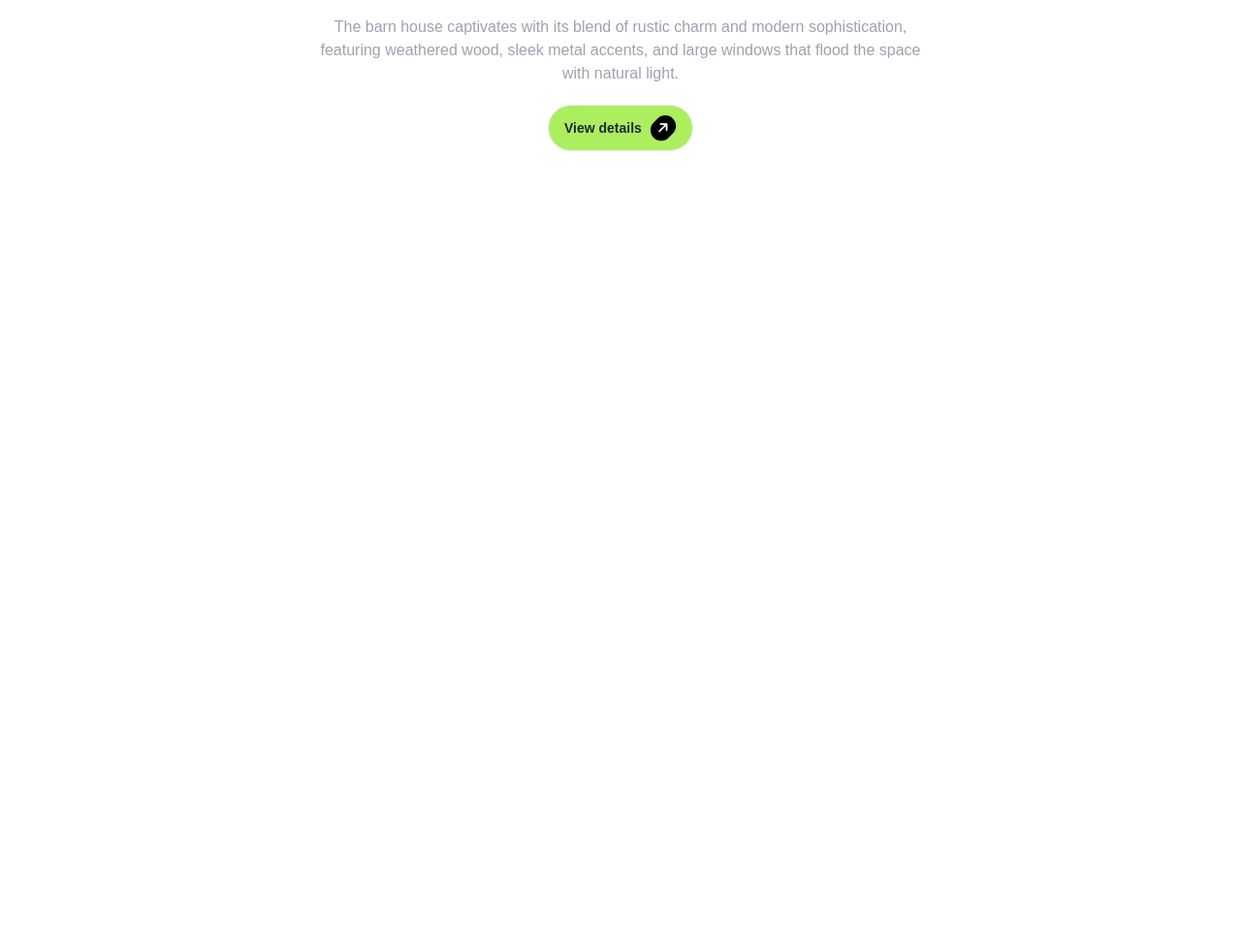
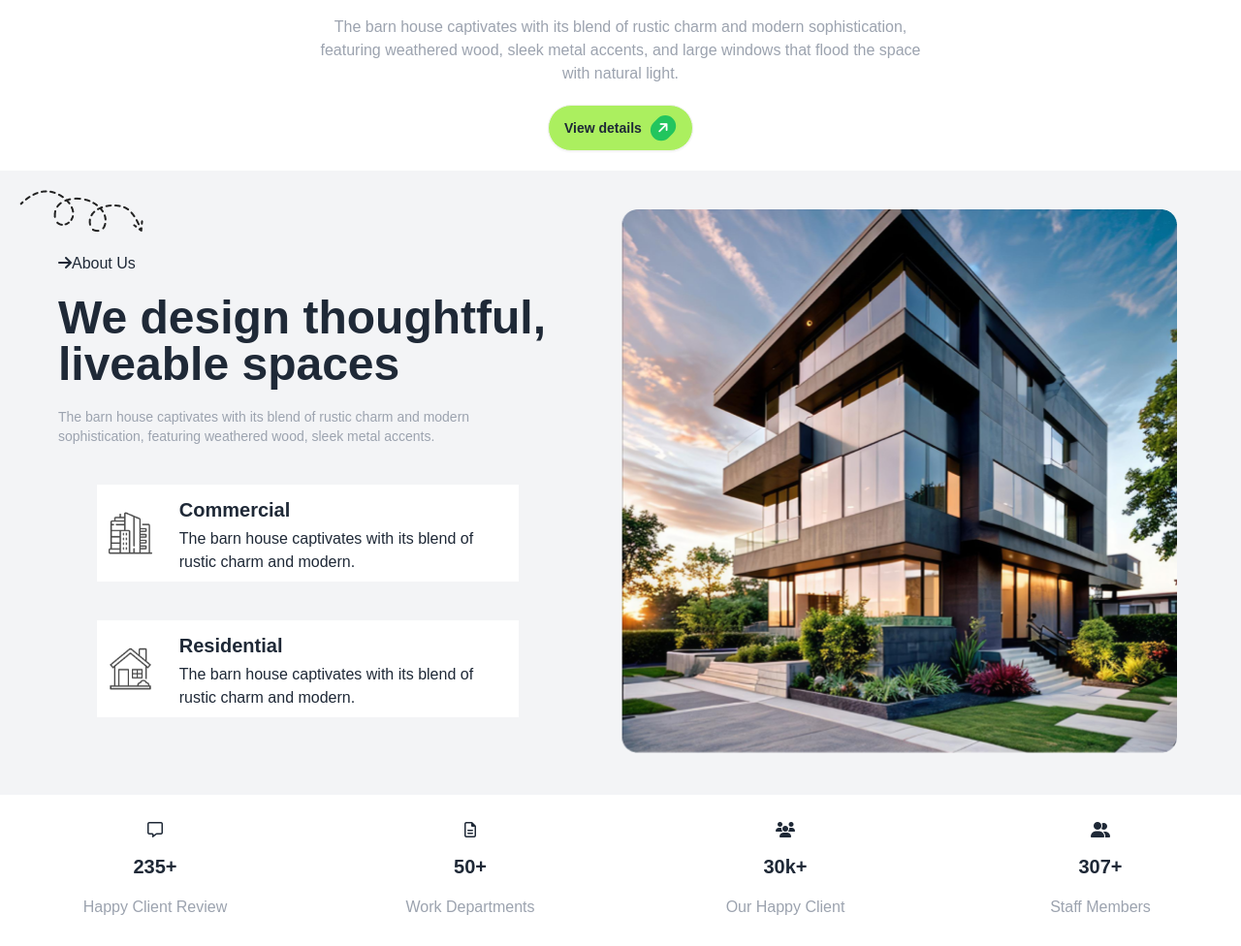
Before and after one commit to hasandevelop24/Assignment-03, a plain HTML site: page index.html in a window 1280 px wide. Shown: the part 538-1514 px from the top of the page at 97% size. Before the commit the page ends 800 px from the top, so only its background shows below. Drawn offline with nearby package versions, Linux system fonts and the light colour scheme.

Commit message:
section2

```diff
--- a/index.html
+++ b/index.html
@@ -38,6 +38,8 @@
 <body class="manrope ">
     <!-- header section  -->
     <header class="container mx-auto ">
+
+        <!-- navbar -->
       <nav>
         <div class="navbar bg-base-100">
             <div class="navbar-start">
@@ -105,7 +107,7 @@
             <h1 class="font-bold text-5xl text-center mx-auto w-3/5 my-5 ">A barn house of this design has a <br> striking appearance</h1>
 
             <p class="text-gray-400 text-center justify-center mx-auto w-1/2">The barn house captivates with its blend of rustic charm and modern sophistication, featuring weathered wood, sleek metal accents, and large windows that flood the space with natural light.</p>
-            <div class="mx-auto text-center my-5"><a class="btn bg-btn-clr font-bold rounded-3xl ">View details <span class="-rotate-45 bg-black text-white px-2 py-1 rounded-full "><i class="fa-solid fa-arrow-right"></i></span></a>
+            <div class="mx-auto text-center my-5"><a class="btn bg-btn-clr font-bold rounded-3xl ">View details <span class="-rotate-45 bg-green-500 text-white px-2 py-1 rounded-full "><i class="fa-solid fa-arrow-right"></i></span></a>
 </div>
 
 
@@ -117,7 +119,93 @@
 
     <!-- main section -->
 
-    <main>
+    <main class="container mx-auto ">
+        <!-- section-1 -->
+        <div class="grid lg:grid grid-cols-2 mx-auto bg-gray-100 p-10">
+
+            <!-- text -->
+            <div class="ml-5">
+
+                <div class="-mt-5 -ml-10">
+                <img src="assets/Vector.png" alt="vector">
+            </div>
+
+                <p class="my-5"> <i class="fa-solid fa-arrow-right"></i>About Us </p>
+                <h1 class="font-bold text-5xl">We design thoughtful,<br> liveable spaces</h1>
+                <p class="text-sm text-gray-400 w-3/4 my-5">The barn house captivates with its blend of rustic charm and
+                    modern sophistication, featuring weathered wood, sleek metal accents.</p>
+
+                    <!-- card1 -->
+                <div class="flex justify-center item-center w-3/4 ml-10 my-10 bg-white">
+                    <div class="my-auto pl-3"><img src="assets/commercial.png" alt="commercial building"></div>
+                    <div class="ml-5 p-2">
+                        <p class="text-xl font-semibold my-1">Commercial</p>
+                        <p>The barn house captivates with its blend of rustic charm and modern.</p>
+                    </div>
+                </div>
+                <!-- card-2 -->
+                <div class="flex justify-center item-center w-3/4 ml-10 my-10 bg-white">
+                    <div class="my-auto pl-3"><img src="assets/residential.png" alt="commercial building"></div>
+                    <div class="ml-5 p-2">
+                        <p class="text-xl font-semibold my-1">Residential</p>
+                        <p>The barn house captivates with its blend of rustic charm and modern.</p>
+                    </div>
+                </div>
+
+
+
+
+            </div>
+            <!-- img -->
+             <div>
+                <img src="assets/Rectangle.png" alt="rectangle house">
+             </div>
+
+        </div>
+
+
+
+        <!-- section-2 -->
+         <section class="container mx-auto">
+            <div class="grid grid-cols-1 md:grid-cols-2 lg:grid-cols-4 gap-5">
+
+                <!-- card1 -->
+
+                <div class="flex flex-col justify-center item-center text-center w-80 p-5">
+                    <i class="fa-regular fa-message p-2"></i>
+                    <p class="font-semibold text-xl p-2">235+</p>
+                    <p class="text-gray-400 p-2">Happy Client Review</p>
+
+                </div>
+                <!-- card2 -->
+
+                <div class="flex flex-col justify-center item-center text-center w-80 p-5">
+                   <i class="fa-regular fa-file-lines p-2"></i>
+                    <p class="font-semibold text-xl p-2">50+</p>
+                    <p class="text-gray-400 p-2">Work Departments</p>
+
+                </div>
+                <!-- card3 -->
+
+                <div class="flex flex-col justify-center item-center text-center w-80 p-5">
+                    <i class="fa-solid fa-users p-2"></i>
+                    <p class="font-semibold text-xl p-2">30k+</p>
+                    <p class="text-gray-400 p-2">Our Happy Client </p>
+
+                </div>
+                <!-- card4 -->
+
+                <div class="flex flex-col justify-center item-center text-center w-80 p-5">
+                    <i class="fa-solid fa-user-group p-2"></i>
+                    <p class="font-semibold text-xl p-2">307+</p>
+                    <p class="text-gray-400 p-2">Staff Members</p>
+
+                </div>
+
+            </div>
+
+         </section>
+
 
     </main>
 
```
